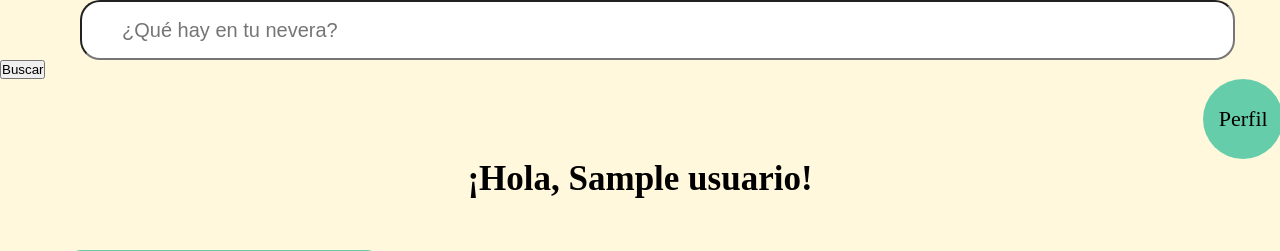
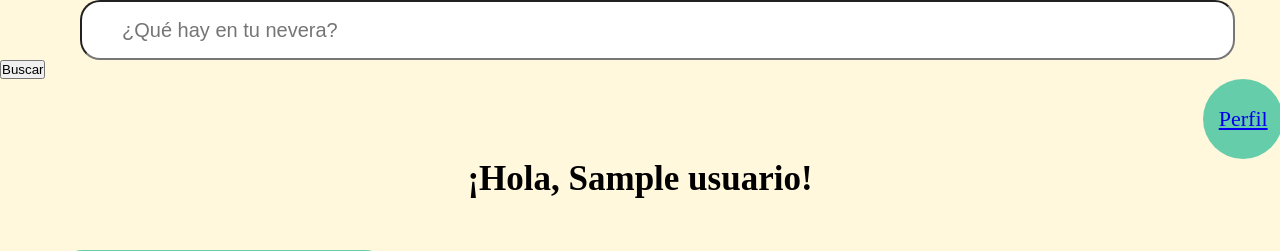
Before and after one commit to Valentina-sierra1220/PaginaDeRecetas, a Flask app: template templates/principal.html in a window 1280 px wide. Shown: the top 251 px of the page. Run offline with Flask 3, Linux system fonts and the light colour scheme; the template is opened without the code that fills it: most values are stand-ins (such as "Sample title", 1, 10 or a date in 2020).

Commit message:
se corrige el error de la redirección del perfil en principal.html

```diff
--- a/templates/principal.html
+++ b/templates/principal.html
@@ -14,9 +14,15 @@
             <input type="text" id="busqueda" name="busqueda" placeholder="¿Qué hay en tu nevera?">
         </div>
         <button type="submit">Buscar</button>
-            <div class="perfil-bola">Perfil</div>
+         <a href="{{ url_for('mostrar_perfil') }}">
+            <div class="perfil-bola">Perfil
+         </a>
+            </div>
     </form>
 </header>
+
+
+
 
 <h2>¡Hola, {{ usuario }}!</h2>
 
@@ -85,5 +91,6 @@
 
 
 
+
 </body>
 </html>
```
